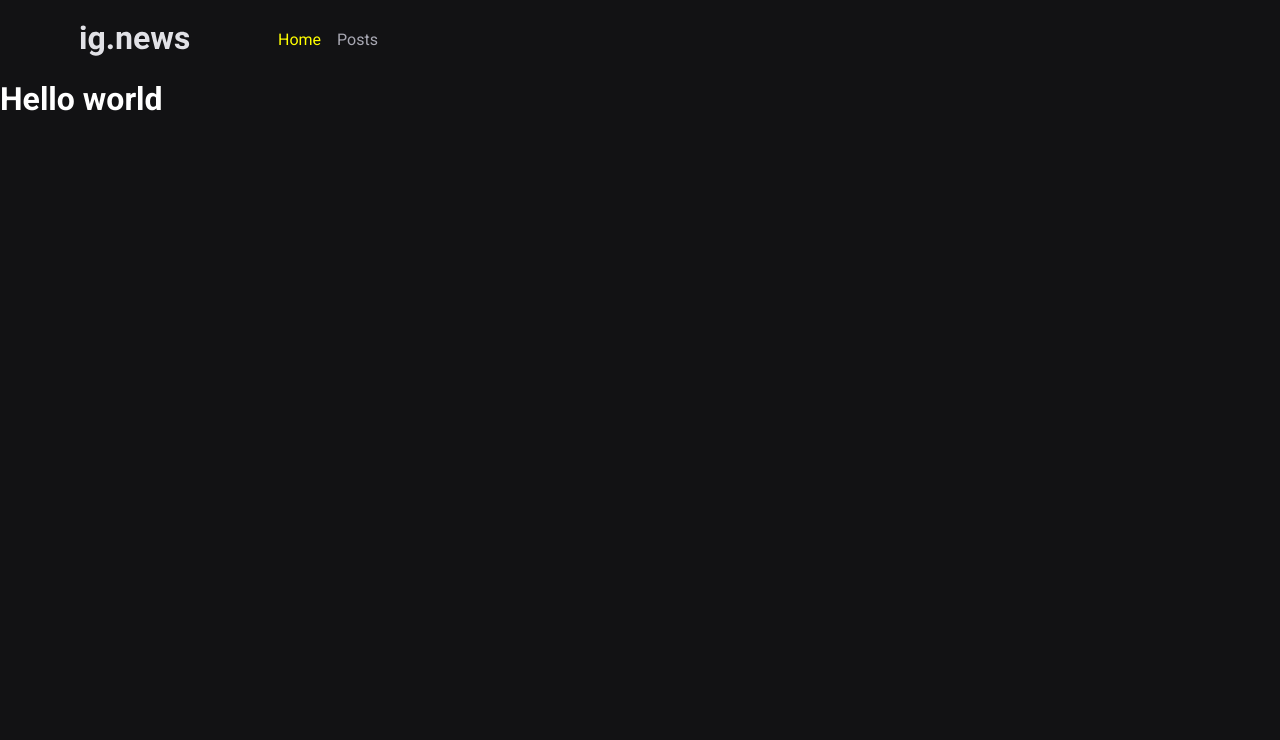
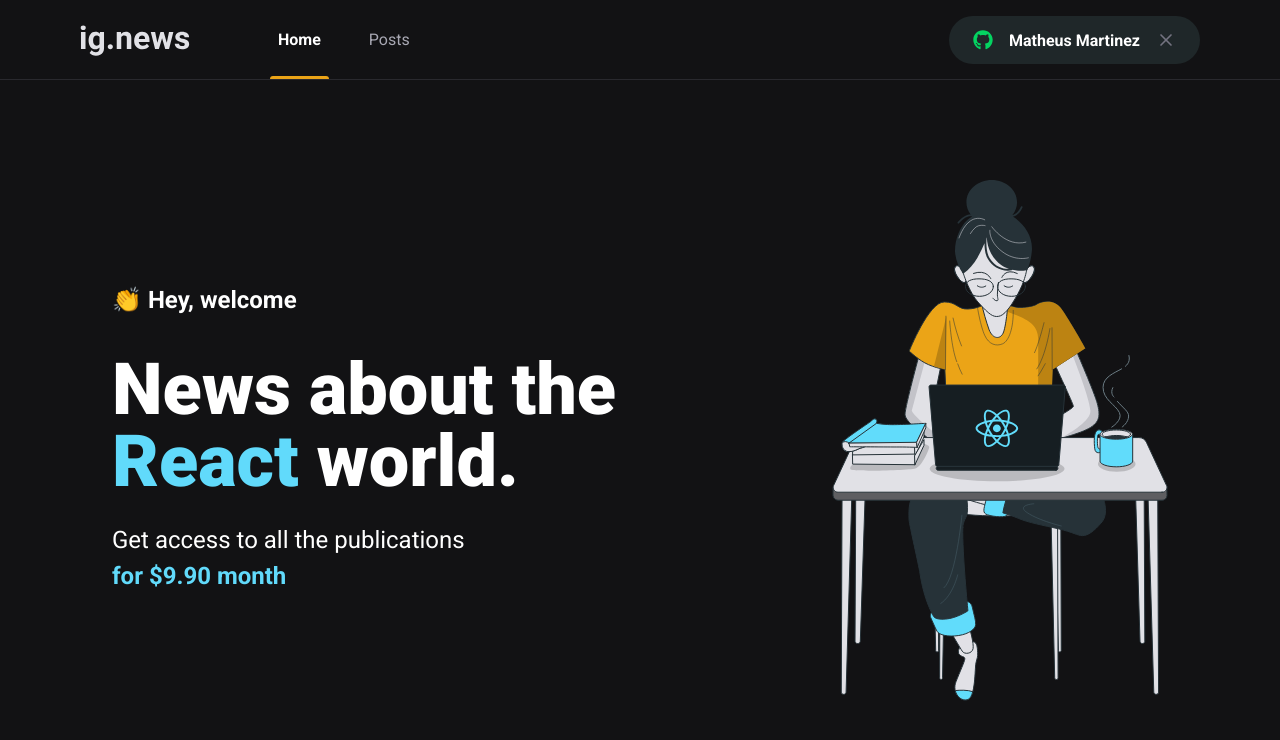
Before and after one commit to matheusrmartinez/ig-news-next-js, a Next.js app: page / in a window 1280 px wide. Shown: the top 740 px of the page. Built offline with nearby package versions, Linux system fonts and the light colour scheme.

Commit message:
Estilização página Home

```diff
--- a/src/components/Header/index.tsx
+++ b/src/components/Header/index.tsx
@@ -1,4 +1,6 @@
 /* eslint-disable @next/next/no-img-element */
+import React from 'react';
+import { SignInButton } from '../SignInButton';
 import styles from './styles.module.scss';
 
 export function Header() {
@@ -10,6 +12,7 @@
           <a className={styles.active}>Home</a>
           <a href="">Posts</a>
         </nav>
+        <SignInButton/>
       </div>
     </header>
   )
--- a/src/components/Header/styles.module.scss
+++ b/src/components/Header/styles.module.scss
@@ -1,6 +1,6 @@
 .headerContainer {
   height: 5rem;
-  border-bottom: 1px solid var (--gray-800);
+  border-bottom: 1px solid var(--gray-800);
 }
 
 .headerContent {
@@ -25,13 +25,33 @@
 
       transition: color 0.2s;
 
+      & + a {
+        margin-left: 2rem;
+      }
+
       &:hover {
         color: var(--white)
       }
 
       &.active {
-        color: yellow;
+        color: var(--white);
+        font-weight: bold;
+      }
+
+      &.active::after {
+        content: '';
+        height: 3px;
+        border-radius: 3px 3px 0 0;
+        width: 100%;
+        position: absolute;
+        bottom: 1px;
+        left: 0;
+        background:  var(--yellow-500)
       }
     }
   }
+
+  button {
+    margin-left: auto;
+  }
 }
--- a/src/components/SignInButton/index.tsx
+++ b/src/components/SignInButton/index.tsx
@@ -1,9 +1,21 @@
 import { FaGithub } from 'react-icons/fa'
+import styles from './styles.module.scss';
+import {FiX} from 'react-icons/fi'
 
 export function SignInButton(){
-  return (
-    <button type="button">
-    <FaGithub/>
+  const isUserLoggedIn =  true;
+
+  return isUserLoggedIn ? (
+    <button type="button"
+    className={styles.signInButton}>
+    <FaGithub color="#04d361"/>
+    Matheus Martinez
+    <FiX color="#737380" className={styles.closeIcon}/>
+     </button>
+  ) : (
+    <button type="button"
+    className={styles.signInButton}>
+    <FaGithub color="#eba417"/>
     Sign in with GitHub
      </button>
   )
--- a/src/components/SignInButton/styles.module.scss
+++ b/src/components/SignInButton/styles.module.scss
@@ -0,0 +1,33 @@
+.signInButton {
+  height: 3rem;
+  border-radius: 3rem;
+  background: var(--gray-850);
+  border: 0;
+  padding: 0 1.5rem;
+
+  display: flex;
+  align-items: center;
+  justify-content: center;
+
+  color: var(--white-space);
+  font-weight: bold;
+
+  svg {
+    width: 20px;
+    height: 20px;
+  }
+
+  svg:first-child {
+    margin-right: 1rem;
+  }
+
+  svg.closeIcon {
+    margin-left: 1rem;
+  }
+
+  transition: filter 0.2s;
+
+  &:hover {
+    filter: brightness(0.8);
+  }
+}
--- a/src/pages/_document.tsx
+++ b/src/pages/_document.tsx
@@ -7,6 +7,7 @@
         <Head>
         <link rel="preconnect" href="https://fonts.gstatic.com"/>
         <link href="https://fonts.googleapis.com/css2?family=Roboto:wght@400;700;900&display=swap" rel="stylesheet"/>
+        <link rel="shortcut icon" href="/favicon.png" type="image/png" />
         </Head>
       <body>
           <Main/>
--- /dev/null
+++ b/src/pages/home.module.scss
@@ -0,0 +1,40 @@
+.contentContainer {
+  max-width: 1120px;
+  margin: 0 auto;
+  padding: 0 2rem;
+  height: calc(100vh - 5rem);
+
+  display: flex;
+  align-items: center;
+  justify-content: space-between;
+}
+
+.hero {
+  max-width: 600px;
+
+  > span {
+    font-size: 1.5rem;
+    font-weight: bold;
+  }
+
+  h1 {
+    font-size: 4.5rem;
+    line-height: 4.5rem;
+    font-weight: 900;
+    margin-top: 2.5rem;
+
+    span {
+      color: var(--cyan-500);
+    }
+  }
+  p {
+    font-size: 1.5rem;
+    line-height: 2.25rem;
+    margin-top: 1.5rem;
+
+    span {
+      color: var(--cyan-500);
+      font-weight: bold;
+    }
+  }
+}
--- a/src/pages/index.tsx
+++ b/src/pages/index.tsx
@@ -1,12 +1,24 @@
+/* eslint-disable @next/next/no-img-element */
 import Head from 'next/head';
+import styles from './home.module.scss';
 
 export default function Home() {
   return (
     <>
       <Head>
-      <title>Inicio | ig.news</title>
+      <title>Home | ig.news</title>
       </Head>
-      <h1> Hello world</h1>
+      <main className={styles.contentContainer}>
+        <section className={styles.hero} >
+          <span>👏 Hey, welcome</span>
+          <h1>News about the <span>React</span> world.</h1>
+          <p>
+            Get access to all the publications <br />
+            <span>for $9.90 month</span>
+          </p>
+        </section>
+        <img src="/images/avatar.svg" alt="Girl coding"></img>
+      </main>
     </>
   )
 }
--- a/src/styles/global.scss
+++ b/src/styles/global.scss
@@ -10,7 +10,7 @@
   --gray-300: #a8a8b3;
   --gray-800: #29292e;
   --gray-900: #121214;
-
+  --gray-850: #1f2729;
   --cyan-500: #61dafb;
   --yellow-500: #eba417;
 }
```
